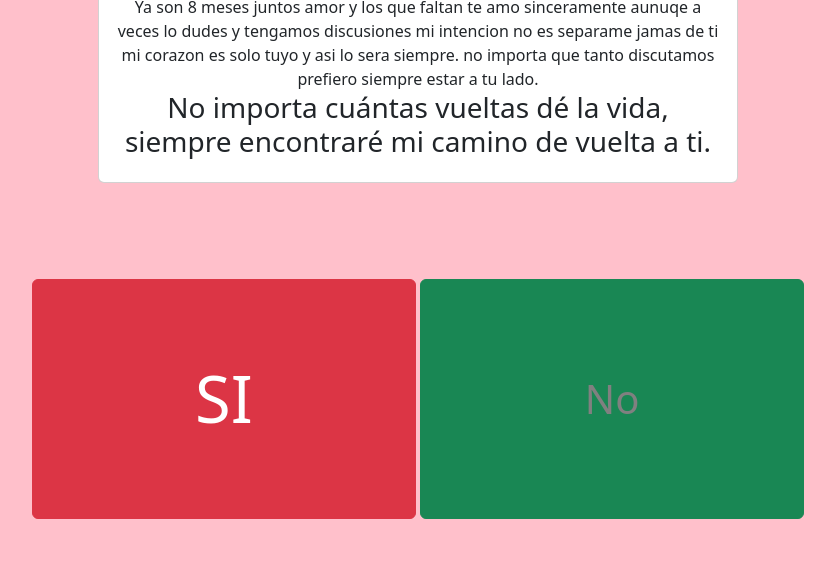
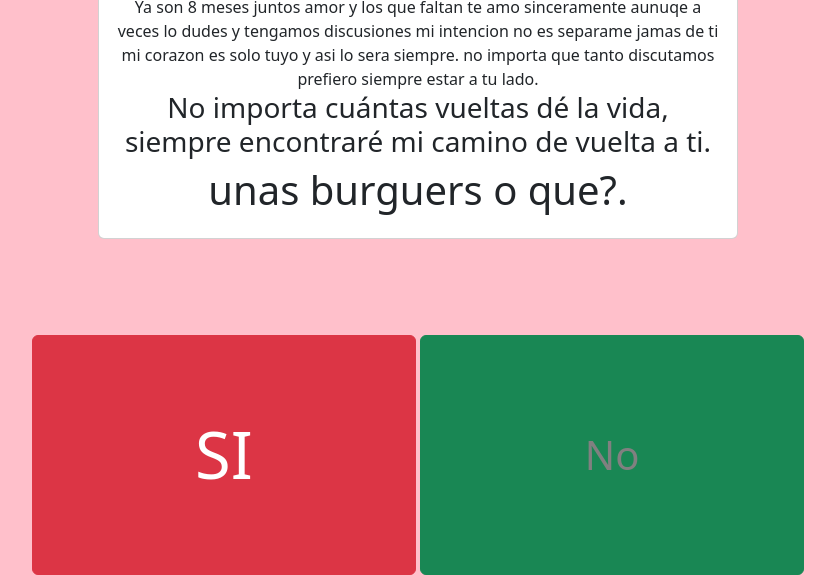
Before and after one commit to iudexven/runsoutbtn, a plain HTML site: page index.html in a window 1280 px wide. Shown: the part 318-893 px from the top of the page, without its empty margins (222-1057 px from the left). Before the commit the page ends 837 px from the top, so only its background shows below. Drawn offline with nearby package versions, Linux system fonts and the light colour scheme.

Commit message:
Update index.html

```diff
--- a/index.html
+++ b/index.html
@@ -23,6 +23,7 @@
    <div class="card-body">
 Ya son 8 meses juntos amor y los que faltan te amo sinceramente aunuqe a veces lo dudes y tengamos discusiones mi intencion no es separame jamas de ti mi corazon es solo tuyo y asi lo sera siempre. no importa que tanto discutamos prefiero siempre estar a tu lado.
      <h3>No importa cuántas vueltas dé la vida, siempre encontraré mi camino de vuelta a ti.</h3>
+       <h1>unas burguers o que?.</h1>
      <!-- haber que dice... -->
    </div>
 </div>
```
